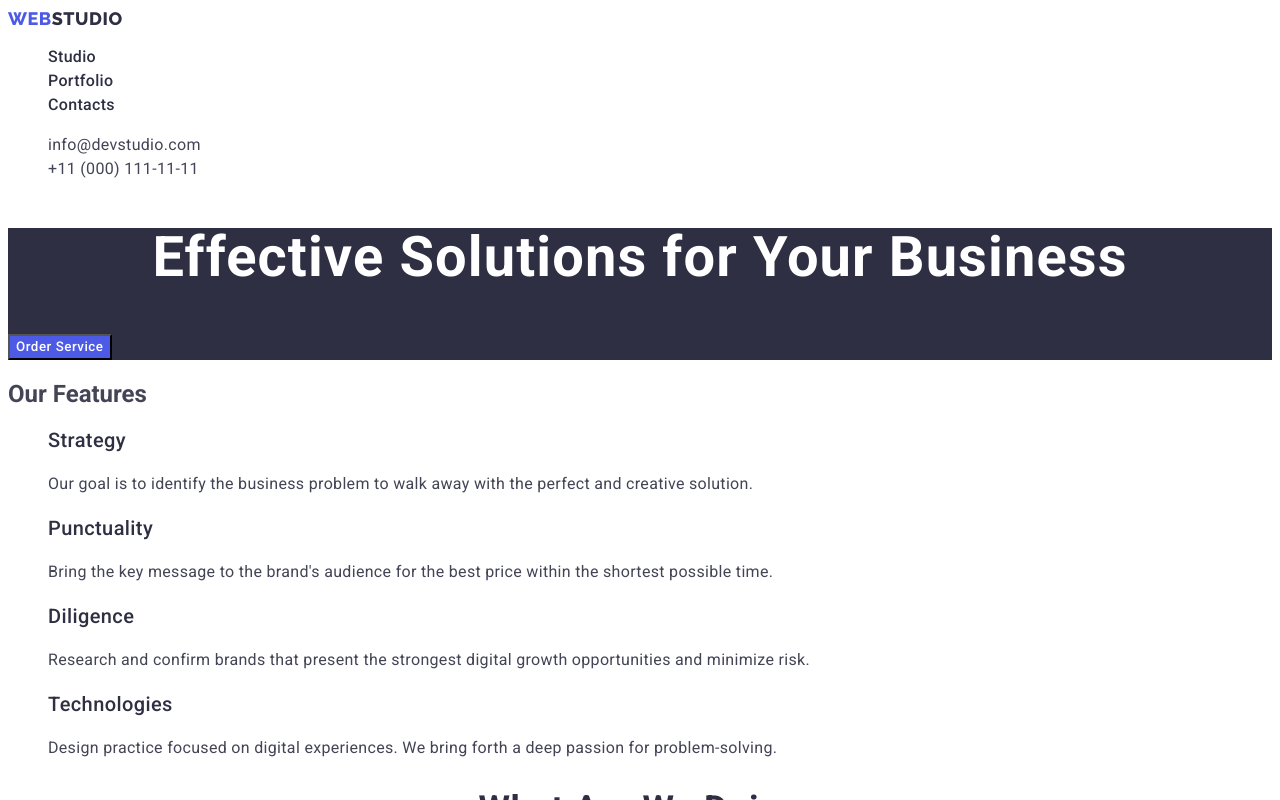
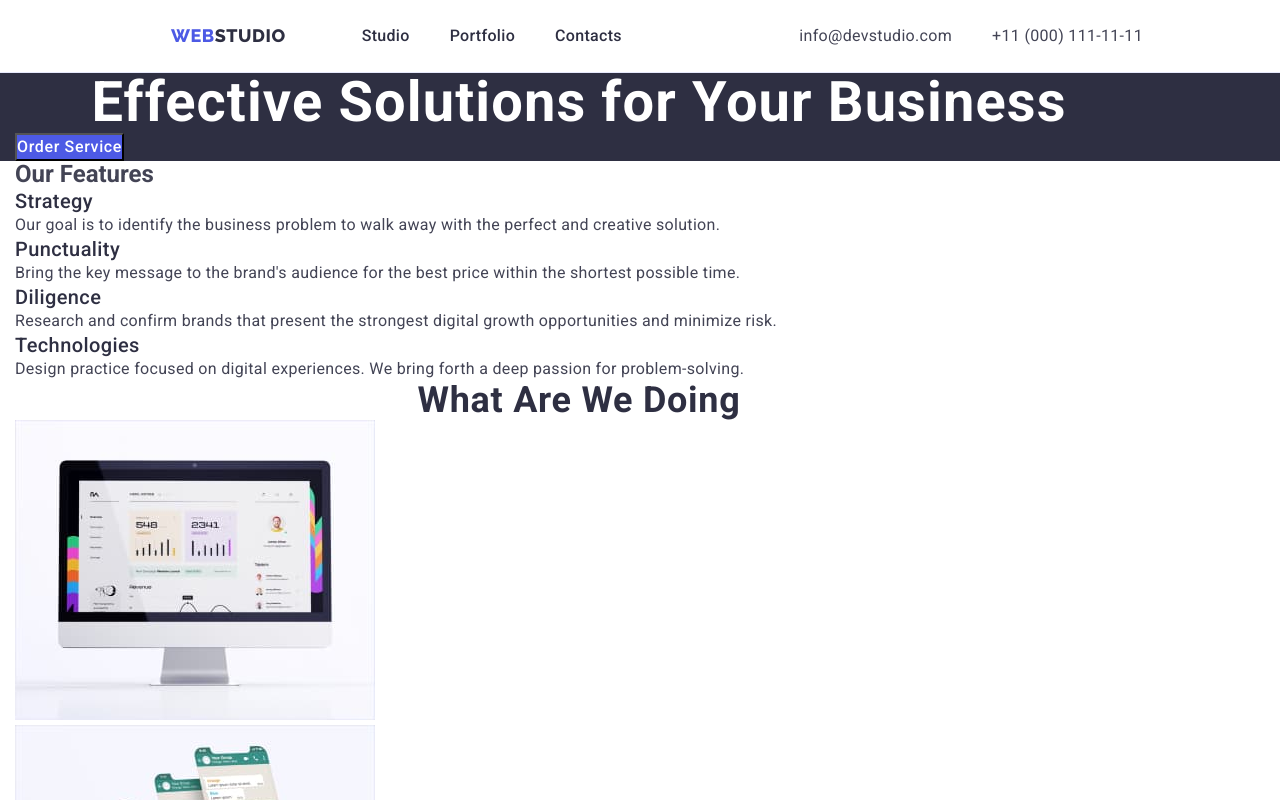
Before and after one commit to MLIHOR/goit-markup-hw-03, a plain HTML site: page index.html in a window 1280 px wide. Shown: the top 800 px of the page. Drawn offline with nearby package versions, Linux system fonts and the light colour scheme.

Commit message:
First changes

```diff
--- a/css/styles.css
+++ b/css/styles.css
@@ -5,132 +5,67 @@
   --white: #fff;
   --iris: #4d5ae5;
   --slate: #434455;
-    --ocean: #404BBF;
-    --cloud:  #F4F4FD;
+  --ocean: #404bbf;
+  --cloud: #f4f4fd;
+  --cornflower: #E7E9FC;
 }
 
-body{
+*,
+*::after,
+*::before {
+  padding: 0;
+  margin: 0;
+}
+
+body {
   background: var(--white);
   color: var(--slate);
-    font-family: 'Roboto', sans-serif;
+  font-family: "Roboto", sans-serif;
 }
 
-
-.list{
+.list {
   list-style: none;
 }
 
-.link{
+.link {
   text-decoration: none;
-
 }
 
-
-
+.container {
+  max-width: 1158px;
+  margin: 0;
+  padding: 0 15px;
+}
 /* ---------------------------------------------------------HEADER----------------------------------------------------------------- */
-.logo-link{
-    color: var(--iris);
-    font-family: 'Raleway', sans-serif;
-    font-size: 18px;
-    font-weight: 800;
-    line-height: 1.17; /* 116.667% */
-    letter-spacing: 0.03em;
-    text-transform: uppercase;
+.header {
+    border-bottom: 1px solid var(--cornflower);
   }
-.second-logo-link{
-    color: var(--navyblue);
+  .h-logo {
+    margin-right: 76px;
+    margin-left: 156px;
   }
 
-.nav-list{
-    color: var(--navyblue);
-    font-weight: 500;
-    line-height: 1.5; /* 150% */
-    letter-spacing: 0.02em;
+  .header-container {
+    display: flex;
+    align-items: center;
+    height: 72px;
+  }
+.header-menu {
+    display: flex;
+    margin-right: auto;
+    align-items: center;
+  }
+ .nav-list {
+    display: flex;
+    gap: 40px;
   }
 
-.header-list-link{
-    color: var(--navyblue);
-    font-weight: 500;
-    line-height: 1.5; /* 150% */
-    letter-spacing: 0.02em;
+  .header-list-item:last-child {
+    margin-right: 0;
   }
-.header-list-link:hover{
-    color: var(--ocean);
-}
-
-.header-list-link:focus{
-    color: var(--ocean);
-}
-
-.address-section{
-    font-style: normal;
-}
-
-.address-list-link{
-    color: var(--slate);
-
-    line-height: 1.5; /* 150% */
-    letter-spacing: 0.02em;
-}
-.address-list-link:hover{
-    color: var(--ocean);
-}
-.address-list-link:focus{
-    color: var(--ocean);
-}
-
-
-/* -----------------------------------------------------INDEX SECTION ONE---------------------------------------------------------- */
-
-.section-one{
-    background: var(--navyblue);
-}
-
-.section-one-motto{
-color: var(--white);
-text-align: center;
-font-size: 56px;
-font-weight: 700;
-line-height: 1.07; /* 107.143% */
-letter-spacing: 0.02em;
-}
-
-.section-one-button{
-background: var(--iris);
-color: var(--white);
-font-family: 'Roboto', sans-serif;
-font-style: normal;
-font-weight: 500;
-line-height: 1.5; /* 150% */
-letter-spacing: 0.04em;
-cursor: pointer;
-}
-
-.section-one-button:hover{
-    background: var(--ocean);
-}
-
-.section-one-button:focus{
-    background: var(--ocean);
-}
-
-
-
-/* ----------------------------------------------------INDEX SECTION TWO----------------------------------------------------------- */
-
-.section-two-features{
-    color: var(--navyblue);
-    font-size: 20px;
-    font-weight: 500;
-    line-height: 1.2; /* 120% */
-    letter-spacing: 0.02em;
-
-}
-
-.section-two-paragraf{
-    color: var(--slate);
-    line-height: 1.5; /* 150% */
-    letter-spacing: 0.02em;
+  .address-list {
+    display: flex;
+    gap: 40px;
   }
 
 
@@ -138,69 +73,165 @@ cursor: pointer;
 
 
 
+
+.logo-link {
+  color: var(--iris);
+  font-family: "Raleway", sans-serif;
+  font-size: 18px;
+  font-weight: 800;
+  line-height: 1.17;
+  letter-spacing: 0.03em;
+  text-transform: uppercase;
+}
+.second-logo-link {
+  color: var(--navyblue);
+}
+
+.nav-list {
+  color: var(--navyblue);
+  font-weight: 500;
+  line-height: 1.5;
+  letter-spacing: 0.02em;
+}
+
+.header-list-link {
+  color: var(--navyblue);
+  font-weight: 500;
+  line-height: 1.5;
+  letter-spacing: 0.02em;
+}
+.header-list-link:hover {
+  color: var(--ocean);
+}
+
+.header-list-link:focus {
+  color: var(--ocean);
+}
+
+.address-section {
+  font-style: normal;
+}
+
+.address-list-link {
+  color: var(--slate);
+
+  line-height: 1.5;
+  letter-spacing: 0.02em;
+}
+.address-list-link:hover {
+  color: var(--ocean);
+}
+.address-list-link:focus {
+  color: var(--ocean);
+}
+
+/* -----------------------------------------------------INDEX SECTION ONE---------------------------------------------------------- */
+
+.section-one {
+  background: var(--navyblue);
+}
+
+.section-one-motto {
+  color: var(--white);
+  text-align: center;
+  font-size: 56px;
+  font-weight: 700;
+  line-height: 1.07;
+  letter-spacing: 0.02em;
+}
+
+.section-one-button {
+  background: var(--iris);
+  color: var(--white);
+  font-family: "Roboto", sans-serif;
+  font-style: normal;
+  font-weight: 500;
+  line-height: 1.5;
+  letter-spacing: 0.04em;
+  cursor: pointer;
+}
+
+.section-one-button:hover {
+  background: var(--ocean);
+}
+
+.section-one-button:focus {
+  background: var(--ocean);
+}
+
+/* ----------------------------------------------------INDEX SECTION TWO----------------------------------------------------------- */
+
+.section-two-features {
+  color: var(--navyblue);
+  font-size: 20px;
+  font-weight: 500;
+  line-height: 1.2;
+  letter-spacing: 0.02em;
+}
+
+.section-two-paragraf {
+  color: var(--slate);
+  line-height: 1.5;
+  letter-spacing: 0.02em;
+}
+
 /* ----------------------------------------------------INDEX SECTION THREE---------------------------------------------------------- */
 
-
-.section-three-heading{
+.section-three-heading {
   color: var(--navyblue);
   text-align: center;
 
   font-size: 36px;
   font-weight: 700;
-    line-height: 1.11; /* 111.111% */
+  line-height: 1.11;
   letter-spacing: 0.02em;
   text-transform: capitalize;
 }
 
-
-
 /* -------------------------------------------------------INDEX SECTION FOUR-------------------------------------------------------- */
 
-.section-four{
+.section-four {
   background: var(--cloud);
 }
 
-.section-four-heading{
+.section-four-heading {
   color: var(--navyblue);
   text-align: center;
 
   font-size: 36px;
   font-weight: 700;
-    line-height: 1.11; /* 111.111% */
+  line-height: 1.11;
   letter-spacing: 0.02em;
   text-transform: capitalize;
 }
 
-.section-four-person{
+.section-four-person {
   color: var(--navyblue);
   text-align: center;
   font-size: 20px;
   font-weight: 500;
-    line-height: 1.2; /* 120% */
+  line-height: 1.2;
   letter-spacing: 0.02em;
 }
 
-.section-four-position{
+.section-four-position {
   color: var(--slate);
   text-align: center;
-    line-height: 1.5; /* 150% */
+  line-height: 1.5;
   letter-spacing: 0.02em;
 }
 
-.section-four-item{
+.section-four-item {
   background: var(--white);
 }
 
-
-
 /* ------------------------------------------------------PORTFOLIO PAGE------------------------------------------------------------ */
-
 
 /* -------------------------------------------------------PORTFOLIO SECTION ONE BUTTONS----------------------------------------------------- */
 
-.sub-menu-item{
+.sub-menu-item {
   background: var(--cloud);
-font-family: 'Roboto', sans-serif;
+  font-family: "Roboto", sans-serif;
   font-style: normal;
   color: var(--iris);
   text-align: center;
@@ -210,20 +241,18 @@ letter-spacing: 0.04em;
   cursor: pointer;
 }
 
-.sub-menu-item:hover{
+.sub-menu-item:hover {
   background: var(--ocean);
   color: var(--white);
 }
-.sub-menu-item:focus{
+.sub-menu-item:focus {
   background: var(--ocean);
   color: var(--white);
 }
 
-
 /* -------------------------------------------------------PORTFOLIO SECTION ONE LIST----------------------------------------------- */
 
-
-.project-list-heading{
+.project-list-heading {
   color: var(--navyblue);
 
   font-size: 20px;
@@ -232,24 +261,34 @@ color: var(--white);
   letter-spacing: 0.02em;
 }
 
-.project-list-paragraf{
+.project-list-paragraf {
   color: var(--slate);
   line-height: 1.5; /* 150% */
   letter-spacing: 0.02em;
 }
 
-
-
 /* ---------------------------------------------------------FOOTER----------------------------------------------------------------- */
-.footer{
+.footer {
   background: var(--navyblue);
-}
-.second-logo-footer{
-    color: var(--cloud);
+  padding: 100px 0;
 
 }
-.footer-descr{
+.second-logo-footer {
+  color: var(--cloud);
+  display: inline-block;
+    margin-bottom: 16px;
+
+}
+
+.footer-descr {
   color: var(--cloud);
   line-height: 24px; /* 150% */
   letter-spacing: 0.32px;
+
 }
+
+.footer-container{
+    width: 296px;
+    height: 112px;
+    margin-left: 156px;
+}
--- a/index.html
+++ b/index.html
@@ -4,26 +4,38 @@
     <meta charset="UTF-8" />
     <meta name="viewport" content="width=device-width, initial-scale=1.0" />
     <title>WebStudio</title>
+    <link
+      rel="stylesheet"
+      href="https://cdnjs.cloudflare.com/ajax/libs/modern-normalize/2.0.0/modern-normalize.min.css"
+      integrity="sha512-4xo8blKMVCiXpTaLzQSLSw3KFOVPWhm/TRtuPVc4WG6kUgjH6J03IBuG7JZPkcWMxJ5huwaBpOpnwYElP/m6wg=="
+      crossorigin="anonymous"
+      referrerpolicy="no-referrer"
+    />
     <link rel="stylesheet" href="./css/styles.css" />
-    <link rel="preconnect" href="https://fonts.googleapis.com">
-    <link rel="preconnect" href="https://fonts.gstatic.com" crossorigin>
-    <link href="https://fonts.googleapis.com/css2?family=Raleway:wght@800&family=Roboto:wght@400;500;700&display=swap" rel="stylesheet">
+    <link rel="preconnect" href="https://fonts.googleapis.com" />
+    <link rel="preconnect" href="https://fonts.gstatic.com" crossorigin />
+    <link
+      href="https://fonts.googleapis.com/css2?family=Raleway:wght@800&family=Roboto:wght@400;500;700&display=swap"
+      rel="stylesheet"
+    />
   </head>
 
   <body>
-
-
-
     <!-- Navigation -->
-    <header class="header "  flex-conatiner>
-      <nav class="header-menu  flex-conatiner">
-        <a href="./index.html" class="link logo-link">Web<span class="second-logo-link">Studio</span></a>
-        <ul class="list nav-list flex-conatiner">
+    <header class="header">
+      <div class="container header-container">
+        <nav class="header-menu">
+          <a href="./index.html" class="link logo-link h-logo"
+            >Web<span class="second-logo-link">Studio</span></a
+          >
+          <ul class="list nav-list">
             <li class="header-list-item">
               <a href="./index.html" class="link header-list-link">Studio</a>
             </li>
             <li class="header-list-item">
-            <a href="./portfolio.html" class="link header-list-link">Portfolio</a>
+              <a href="./portfolio.html" class="link header-list-link"
+                >Portfolio</a
+              >
             </li>
             <li class="header-list-item">
               <a href="" class="link header-list-link">Contacts</a>
@@ -31,8 +43,8 @@
           </ul>
         </nav>
         <!-- Contacts -->
-      <address class="address-section  flex-conatiner">
-        <ul class="list address-list  flex-conatiner">
+        <address class="address-section">
+          <ul class="list address-list">
             <li class="address-list-item">
               <a href="mailto:info@devstudio.com" class="link address-list-link"
                 >info@devstudio.com</a
@@ -45,27 +57,33 @@
             </li>
           </ul>
         </address>
+      </div>
     </header>
-
-
 
     <!-- Main Content -->
     <main>
       <!-- Section_1 -->
       <section class="section-one">
-        <h1 class="section-one-motto">Effective Solutions for Your Business</h1>
-        <button type="button" class="section-one-button">Order Service</button>
+        <div class="container">
+          <h1 class="section-one-motto">
+            Effective Solutions for Your Business
+          </h1>
+          <button type="button" class="section-one-button">
+            Order Service
+          </button>
+        </div>
       </section>
 
       <!-- Section_2 -->
       <section class="section-two">
+        <div class="container section-two-container">
           <h2 class="section-two-heading">Our Features</h2>
           <ul class="list section-two-list">
             <li class="section-two-item">
               <h3 class="section-two-features">Strategy</h3>
               <p class="section-two-paragraf">
-              Our goal is to identify the business problem to walk away with the
-              perfect and creative solution.
+                Our goal is to identify the business problem to walk away with
+                the perfect and creative solution.
               </p>
             </li>
             <li class="section-two-item">
@@ -90,10 +108,12 @@
               </p>
             </li>
           </ul>
+        </div>
       </section>
 
       <!-- Section_3 -->
       <section class="section-three">
+        <div class="container section-three-container">
           <h2 class="section-three-heading">What are we doing</h2>
           <ul class="list section-three-list">
             <li class="section-three-item">
@@ -104,7 +124,11 @@
               />
             </li>
             <li class="section-three-item">
-            <img src="./images/rectangle-72.jpg" alt="Smartphone" width="360" />
+              <img
+                src="./images/rectangle-72.jpg"
+                alt="Smartphone"
+                width="360"
+              />
             </li>
             <li class="section-three-item">
               <img
@@ -114,10 +138,12 @@
               />
             </li>
           </ul>
+        </div>
       </section>
 
       <!-- Section_4 -->
       <section class="section-four">
+        <div class="container section-four-container">
           <h2 class="section-four-heading">Our Team</h2>
           <ul class="list section-four-list">
             <li class="section-four-item">
@@ -141,15 +167,20 @@
               <p class="section-four-position">UI Designer</p>
             </li>
           </ul>
+        </div>
       </section>
     </main>
     <!-- Footer -->
     <footer class="footer">
-      <a href="./index.html" class="link logo-link">Web<span class="second-logo-footer">Studio</span></a>
+      <div class="container footer-container">
+        <a href="./index.html" class="link logo-link"
+          >Web<span class="second-logo-footer">Studio</span></a
+        >
         <p class="footer-descr">
-        Increase the flow of customers and sales for your business with digital
-        marketing & growth solutions.
+          Increase the flow of customers and sales for your business with
+          digital marketing & growth solutions.
         </p>
+      </div>
     </footer>
   </body>
 </html>
```
Also changed, not shown: portfolio.html (+10 -4 lines). Lines whose indentation alone changed are shown as unchanged.
